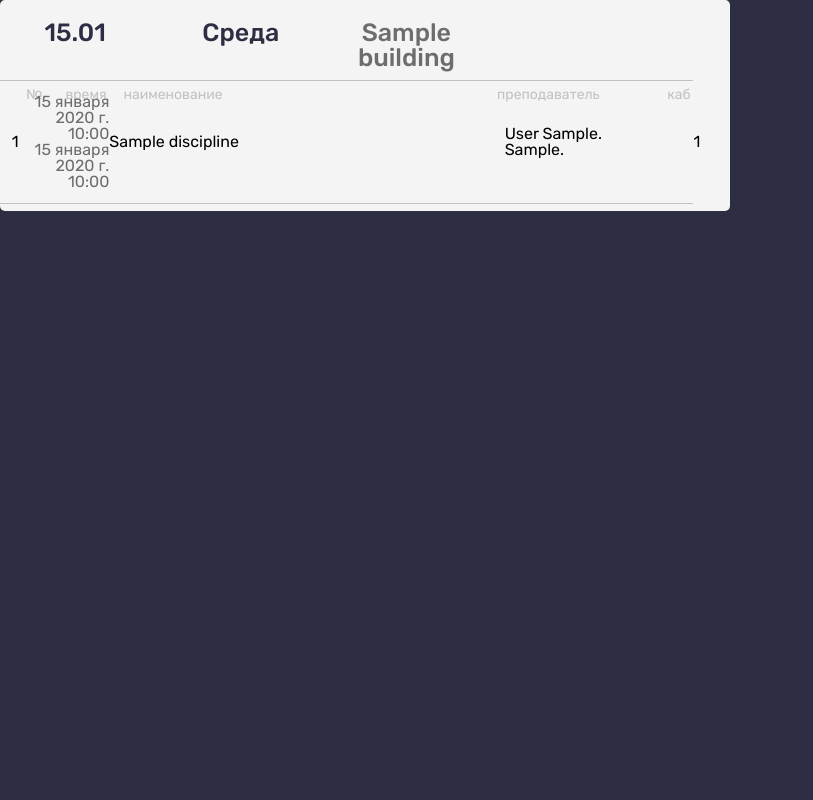
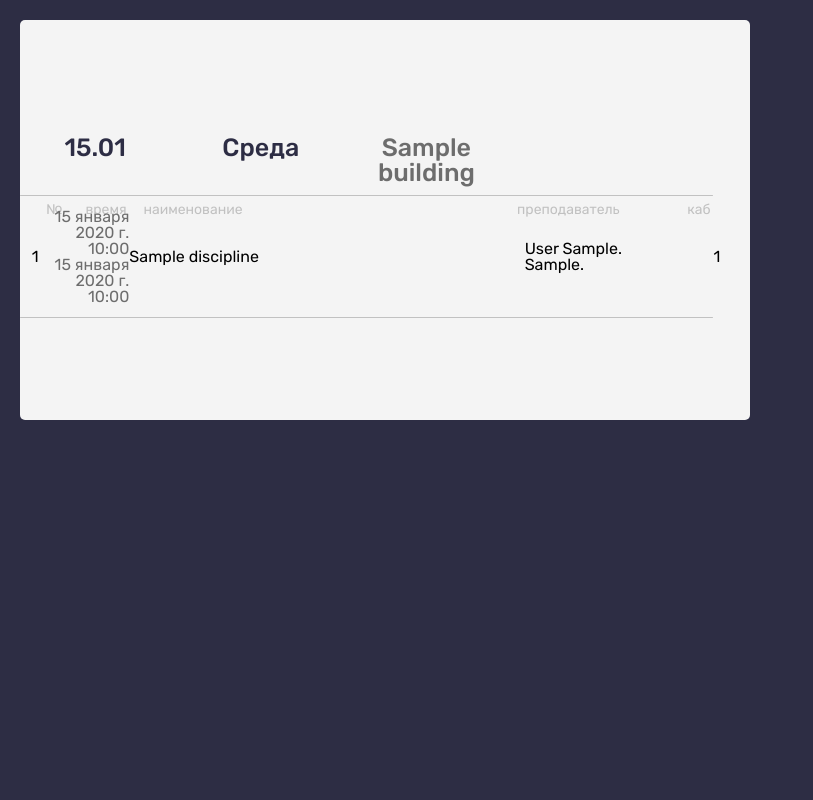
Before and after one commit to Liromanz/roflan_pominki4k, a Django app: template server/mptsite/templates/mptsite/raspisanie.html in a window 1280 px wide. Shown: the whole page, without its empty margins (0-813 px from the left). Run offline with Django 5.2, Linux system fonts and the light colour scheme; the template is opened without the code that fills it: most values are stand-ins (such as "Sample title", 1, 10 or a date in 2020).

Commit message:
немного изменила вид страницы, чтобы карточки шли по строчкам

```diff
--- a/server/mptsite/views.py
+++ b/server/mptsite/views.py
@@ -60,7 +60,7 @@
     end = datetime.date.fromisoformat('2024-02-18')
 
     day_rasp = gen.generate_by_two_dates(group, st, end)
-    day_rasp = [i for i in day_rasp if len(i.lessons) > 0]
-    print(day_rasp[1].lessons[0].building)
+    #day_rasp = [i for i in day_rasp if len(i.lessons) > 0]
+    #print(day_rasp[1].lessons[0].building)
     slovar = {"rasp": day_rasp}
     return render(request, 'mptsite/raspisanie.html', context=slovar)
--- a/server/server/static/mptsite/css/rasp.css
+++ b/server/server/static/mptsite/css/rasp.css
@@ -16,12 +16,15 @@
 
 body {
     background-color: var(--dark-fioletoviy);
+    display: flex;
+    flex-wrap: wrap;
 }
 
 header {}
 
 .raspisanie {
     display: flex;
+    margin: 20px;
     max-width: 730px;
     min-width: 730px;
     max-height: 400px;
```
